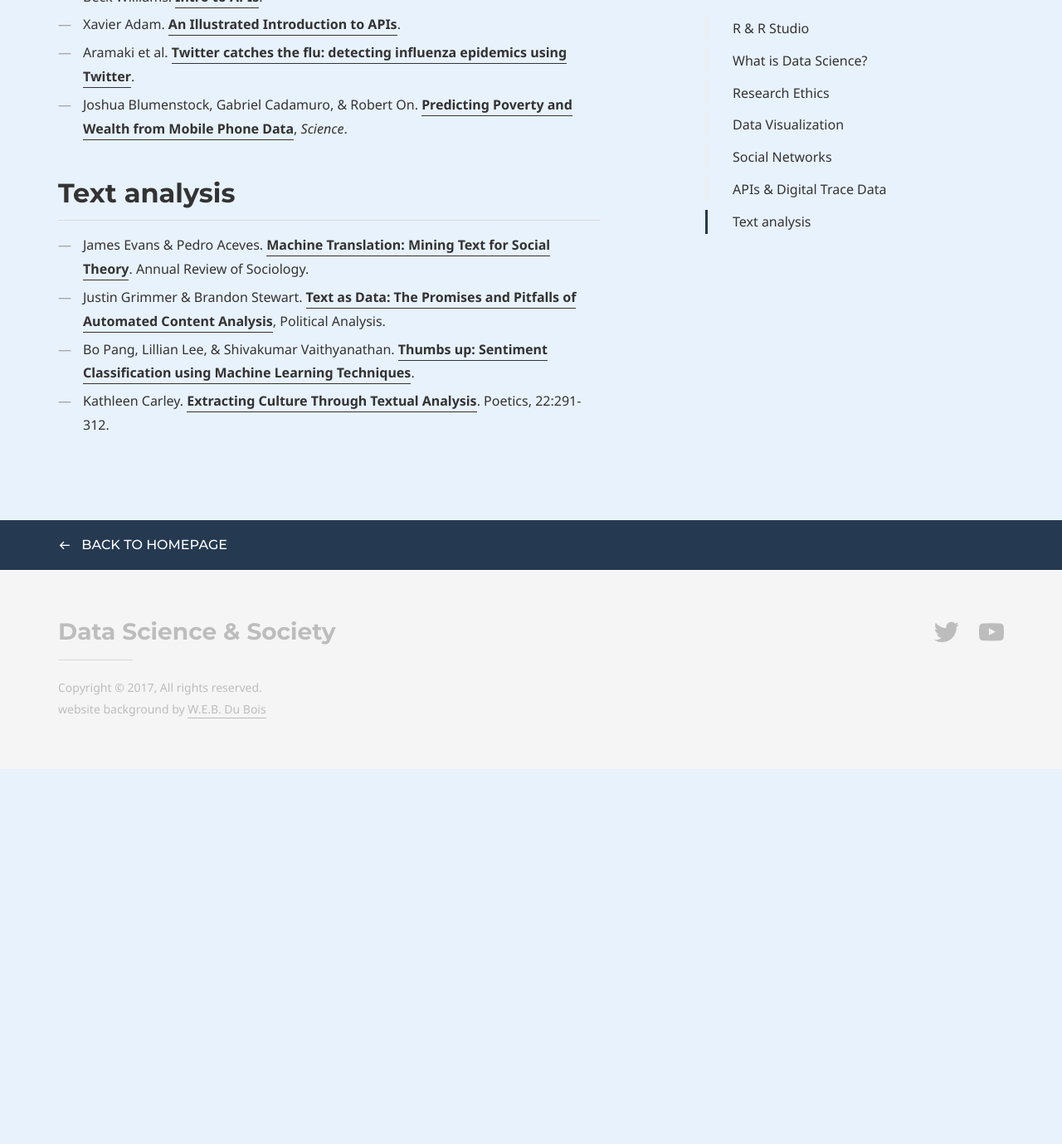
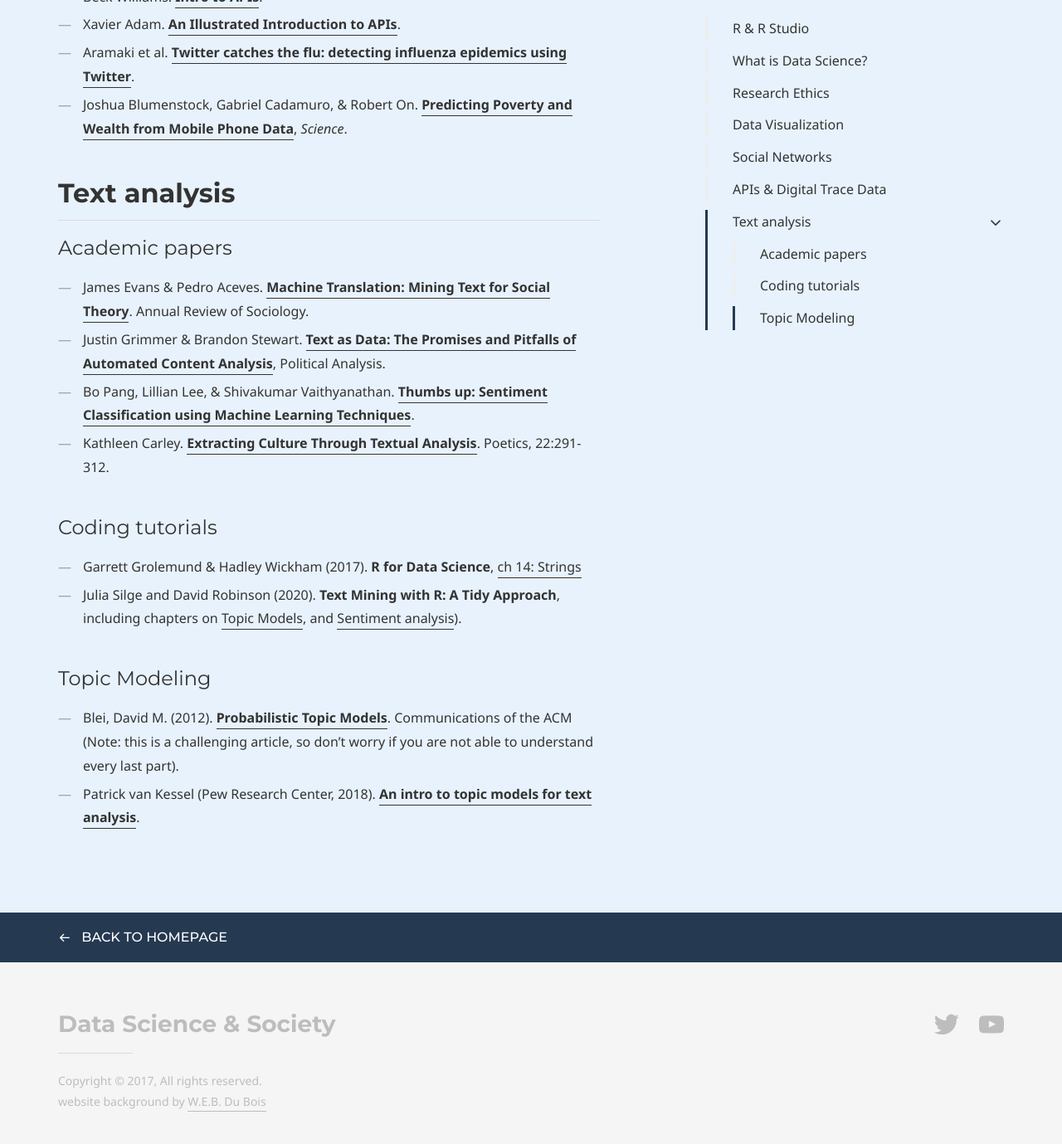
Before and after one commit to dssoc/dssoc.github.io, a Jekyll site: the page built from references.md, in a window 1280 px wide and 1400 px high, scrolled down 3291 px. Shown: the top 1379 px of the window at 83% size. Built offline with Jekyll 4.4.1, drawn with Linux system fonts in a browser that asks for light colours; some web fonts are replaced; before the commit the page ends 4218 px from its top, so only the background shows below that.

Commit message:
update references

```diff
--- a/references.md
+++ b/references.md
@@ -50,12 +50,12 @@ micro_nav: true
 
 ## Data Visualization
 
-- Kieran Healy. [Data Visualization: A Practical Introduction](http://socviz.co/), Princeton: Princeton University Press, 2019.
-- Claus O. Wilke. [Fundamentals of Data Visualization](https://serialmentor.com/dataviz/), O'Reilly.
-- Whitney Battle-Baptiste & Britt Rusert. [W.E.B. Du Bois's Data Portraits - Visualizing Black America](https://www.papress.com/html/product.details.dna?isbn=9781616897062), Princeton Architectural Press.
-- [The R Graph Gallery](https://www.r-graph-gallery.com/).
-- Nathan Yau. [Sometimes the y-axis doesn't start at zero, and it's fine](https://flowingdata.com/2015/11/23/sometimes-the-y-axis-doesnt-start-at-zero-and-its-fine/), Vox.
--  [What would feminist data visualization look like?](https://civic.mit.edu/2015/12/01/feminist-data-visualization/), MIT Civic Media Lab by kanarinka.
+- Kieran Healy. [**Data Visualization: A Practical Introduction**](http://socviz.co/), Princeton: Princeton University Press, 2019.
+- Claus O. Wilke. [**Fundamentals of Data Visualization**](https://serialmentor.com/dataviz/), O'Reilly.
+- Whitney Battle-Baptiste & Britt Rusert. [**W.E.B. Du Bois's Data Portraits - Visualizing Black America**](https://www.papress.com/html/product.details.dna?isbn=9781616897062), Princeton Architectural Press.
+- [**The R Graph Gallery**](https://www.r-graph-gallery.com/).
+- Nathan Yau. [**Sometimes the y-axis doesn't start at zero, and it's fine**](https://flowingdata.com/2015/11/23/sometimes-the-y-axis-doesnt-start-at-zero-and-its-fine/), Vox.
+-  [**What would feminist data visualization look like?**](https://civic.mit.edu/2015/12/01/feminist-data-visualization/), MIT Civic Media Lab by kanarinka.
 <br/><br/>
 
 ## Social Networks
@@ -85,7 +85,16 @@ American Mathematical Society Feature Column.
 
 
 ## Text analysis
+#### Academic papers
 - James Evans & Pedro Aceves. [**Machine Translation: Mining Text for Social Theory**](https://www.annualreviews.org/doi/abs/10.1146/annurev-soc-081715-074206). Annual Review of Sociology.
 - Justin Grimmer & Brandon Stewart. [**Text as Data: The Promises and Pitfalls of Automated Content Analysis**](https://www.cambridge.org/core/journals/political-analysis/article/text-as-data-the-promise-and-pitfalls-of-automatic-content-analysis-methods-for-political-texts/F7AAC8B2909441603FEB25C156448F200), Political Analysis.
 - Bo Pang, Lillian Lee, & Shivakumar Vaithyanathan. [**Thumbs up: Sentiment Classification using Machine Learning Techniques**](https://www.aclweb.org/anthology/W02-1011/).
 - Kathleen Carley. [**Extracting Culture Through Textual Analysis**](https://www.sciencedirect.com/science/article/abs/pii/0304422X94900116). Poetics, 22:291-312.
+
+#### Coding tutorials
+- Garrett Grolemund & Hadley Wickham (2017). **R for Data Science**, [ch 14: Strings](https://r4ds.had.co.nz/strings.html)
+- Julia Silge and David Robinson (2020). **Text Mining with R: A Tidy Approach**, including chapters on [Topic Models]("https://www.tidytextmining.com/topicmodeling.html), and [Sentiment analysis](https://www.tidytextmining.com/sentiment.html)).
+
+#### Topic Modeling
+- Blei, David M. (2012). [**Probabilistic Topic Models**](http://www.cs.columbia.edu/~blei/papers/Blei2012.pdf). Communications of the ACM (Note: this is a challenging article, so don’t worry if you are not able to understand every last part).
+- Patrick van Kessel (Pew Research Center, 2018). [**An intro to topic models for text analysis**](https://medium.com/pew-research-center-decoded/an-intro-to-topic-models-for-text-analysis-de5aa3e72bdb).
```
